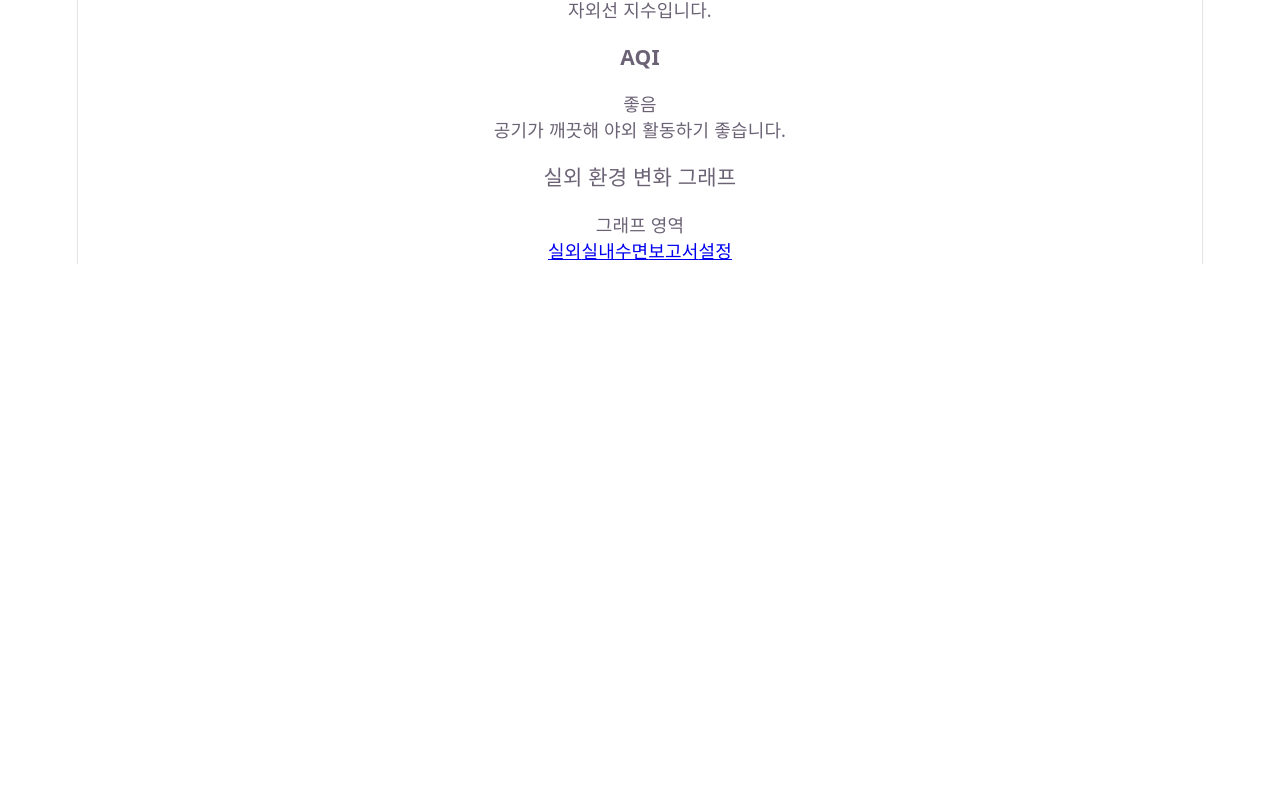
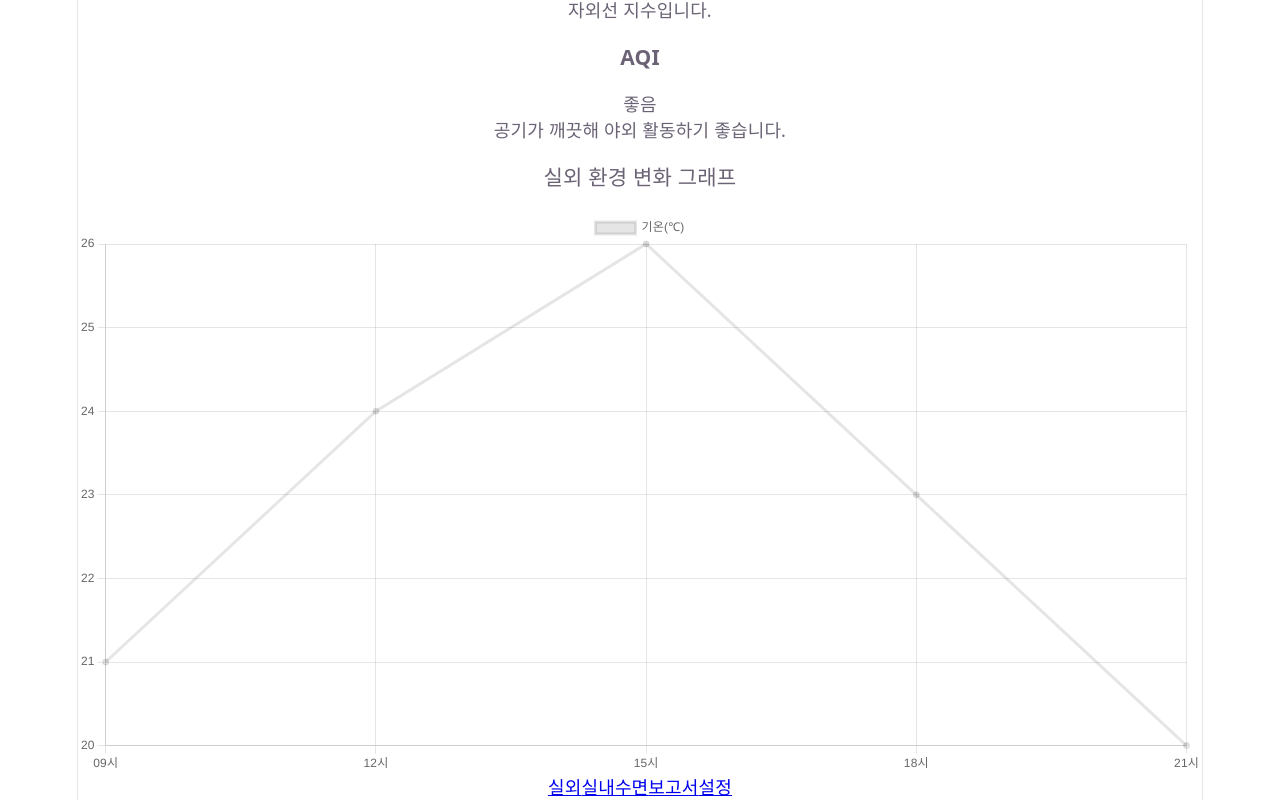
Before and after one commit to kanzer0509-cpu/ecosence-project, a React (Vite) app in the folder frontend/: page / in a window 1280 px wide. Shown: the part 638-1438 px from the top of the page. Before the commit the page ends 902 px from the top, so only its background shows below. Built offline with nearby package versions, Linux system fonts and the light colour scheme; no server answers.

Commit message:
실외대시보드 온도 차트 추가

```diff
--- /dev/null
+++ b/frontend/src/components/charts/OutdoorChart.tsx
@@ -0,0 +1,34 @@
+import {
+  CategoryScale,
+  Chart as ChartJS,
+  Legend,
+  LineElement,
+  LinearScale,
+  PointElement,
+  Tooltip,
+} from 'chart.js';
+
+import { Line } from 'react-chartjs-2';
+
+ChartJS.register(
+  CategoryScale,
+  LinearScale,
+  PointElement,
+  LineElement,
+  Tooltip,
+  Legend
+);
+
+export default function OutdoorChart() {
+  const data = {
+    labels: ['09시', '12시', '15시', '18시', '21시'],
+    datasets: [
+      {
+        label: '기온(℃)',
+        data: [21, 24, 26, 23, 20],
+      },
+    ],
+  };
+
+  return <Line data={data} />;
+}
--- a/frontend/src/pages/outdoorpage.tsx
+++ b/frontend/src/pages/outdoorpage.tsx
@@ -4,6 +4,7 @@ import InfoCard from '../components/common/InfoCard';
 import { getOutdoorData } from '../services/outdoor';
 import { useOutdoorStore } from '../stores/useOutdoorStore';
 import { getAqiComment } from '../utils/aqi';
+import OutdoorChart from '../components/charts/OutdoorChart';
 
 export default function OutdoorPage() {
   const { data, location, setLocation, setData } = useOutdoorStore();
@@ -84,7 +85,7 @@ export default function OutdoorPage() {
 
       <div>
         <h3>실외 환경 변화 그래프</h3>
-        <p>그래프 영역</p>
+        <OutdoorChart />
       </div>
     </section>
   );
```
